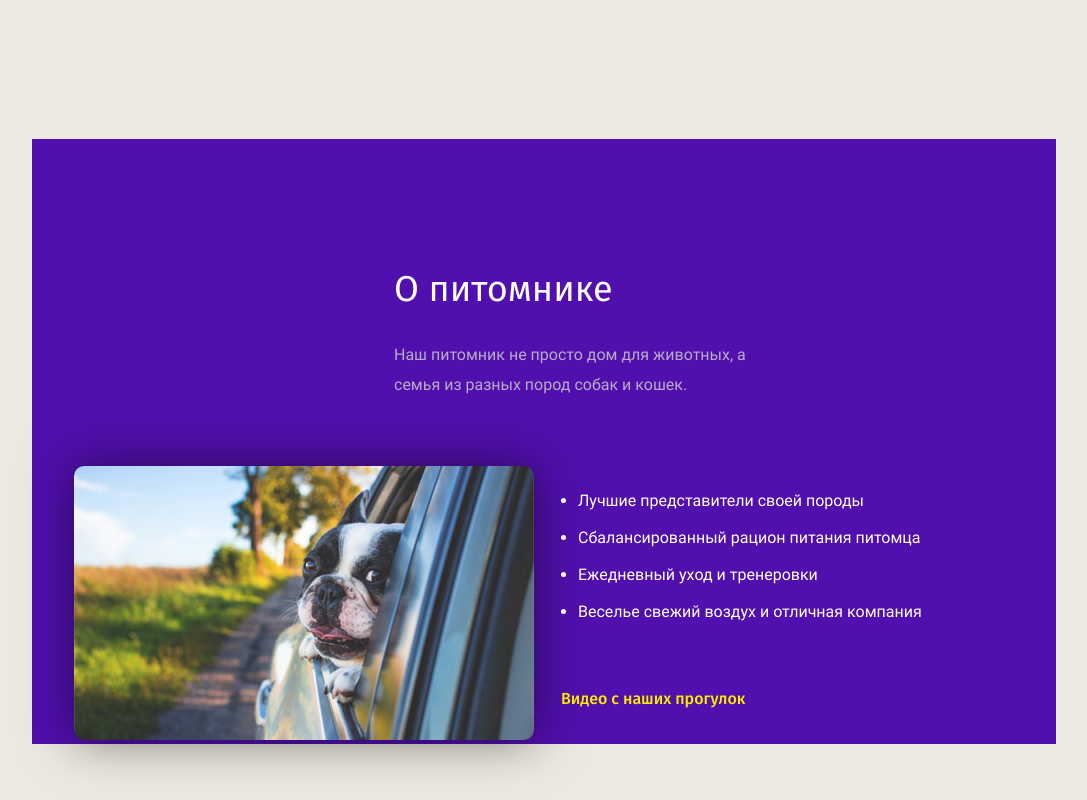
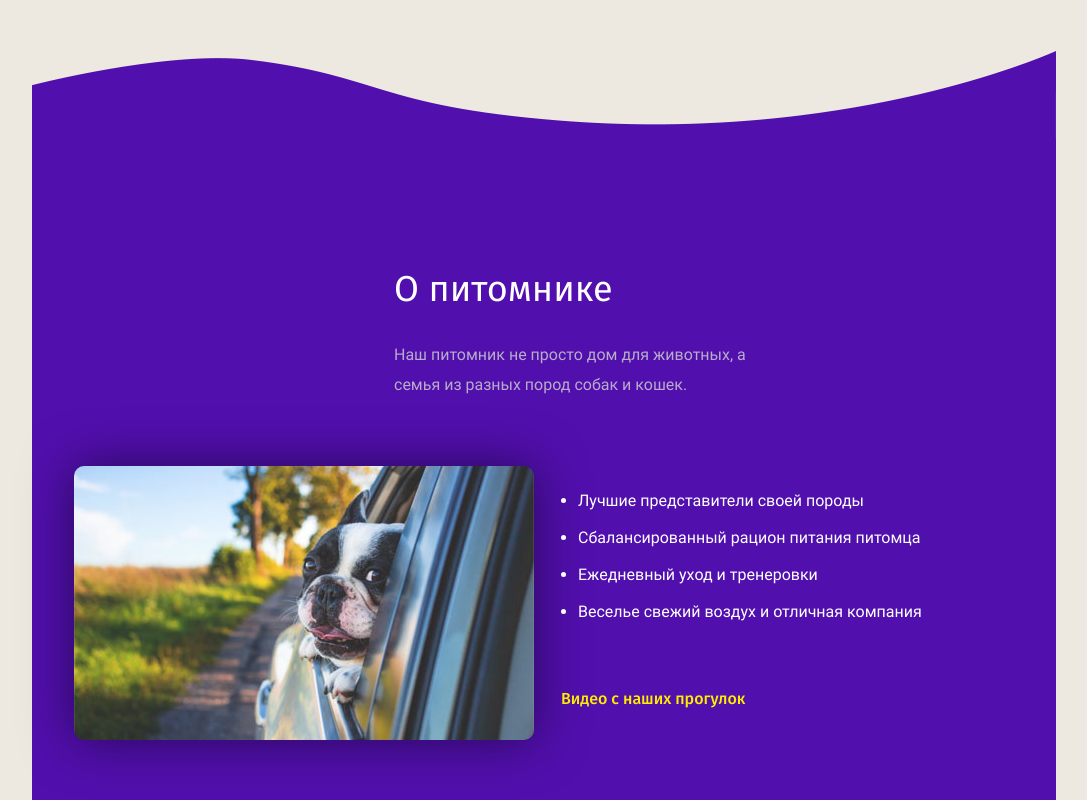
Before and after one commit to jesdod/pets-anikin, a plain HTML site: page index.html in a window 1280 px wide. Shown: the part 560-1360 px from the top of the page, without its empty margins (96-1183 px from the left). Drawn offline with Linux system fonts and the light colour scheme.

Commit message:
Поправка волны с отрицательным значением

```diff
--- a/style/style.css
+++ b/style/style.css
@@ -164,7 +164,7 @@ body {
 .about {
   background-color: #510fad;
   padding-top: 100px;
-  padding-bottom: 0px;
+  padding-bottom: 130px;
 }
 
 
@@ -172,15 +172,13 @@ body {
     content: '';
     position: absolute;
     margin: 0 auto;
-bottom: 330px;
+    margin-top: -188px;
     height: 93px;
     width: 1024px;
     background-image: url(../images/top.png);
     background-repeat: no-repeat;
     background-size: 100% 100%;
 }
-
-
 
 .about_title_container {
   width: 360px;
```
Lines whose indentation alone changed are shown as unchanged.
